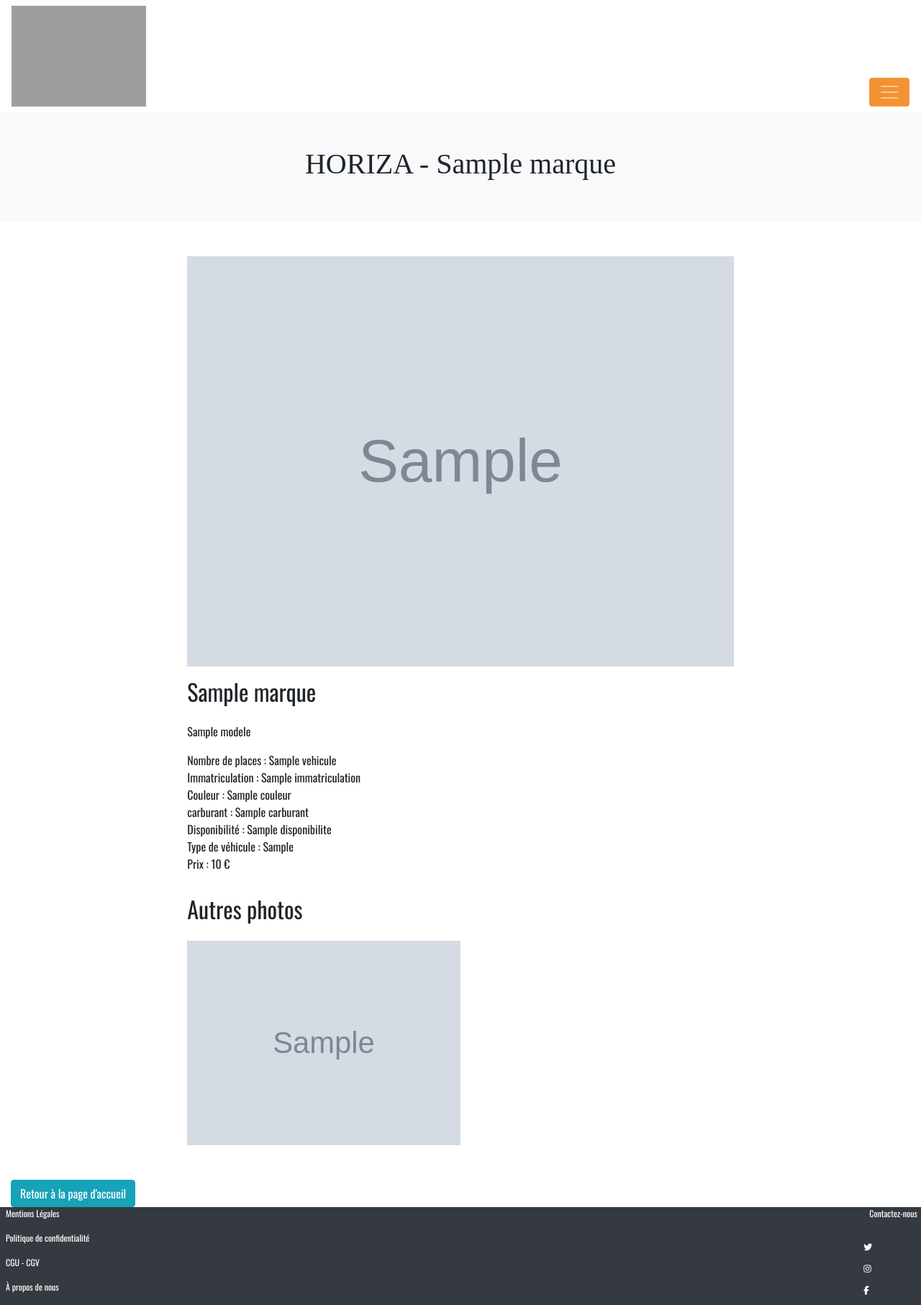
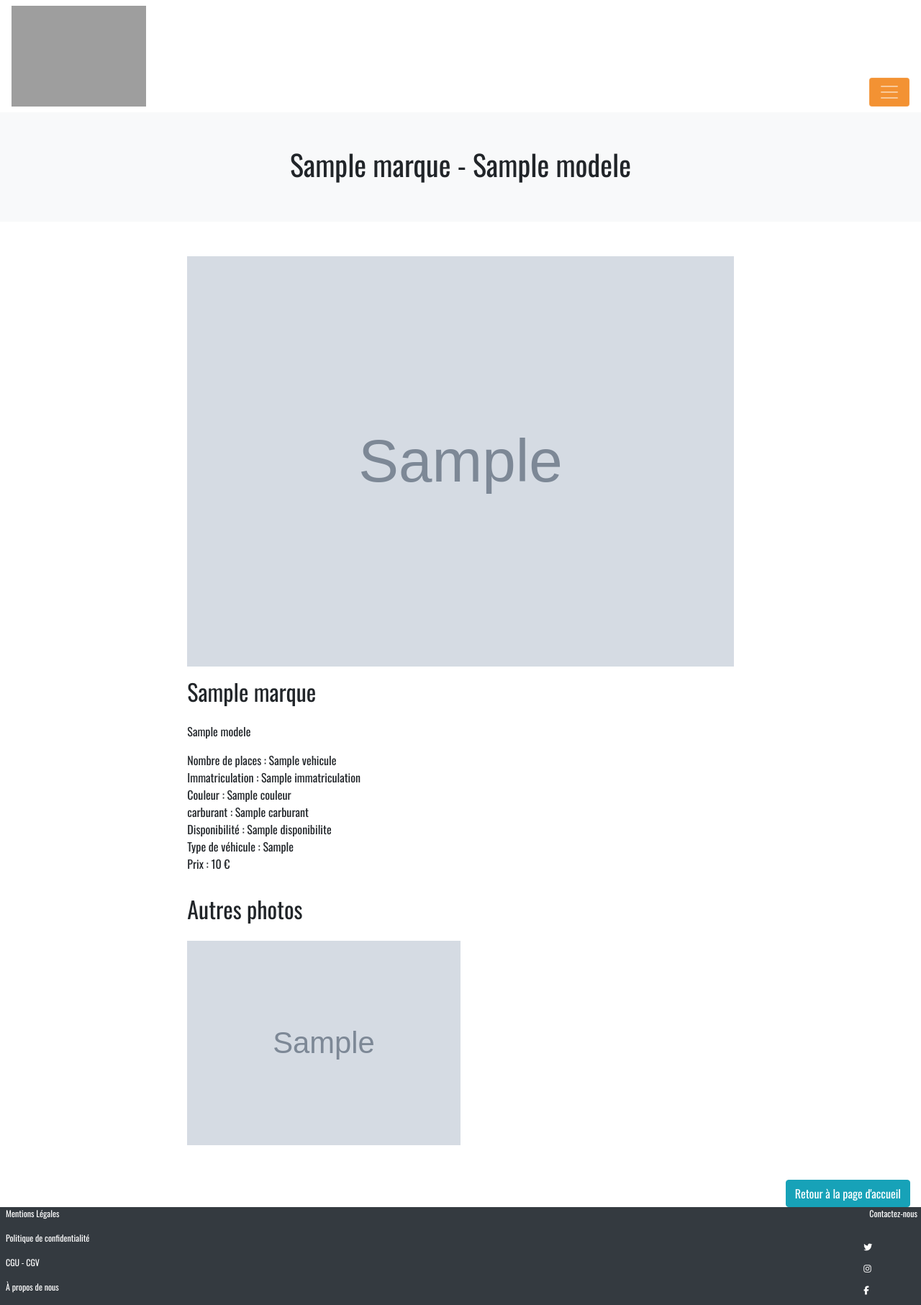
Before and after one commit to colinos10/horiza, a Symfony app: template templates/home/vehicule.html.twig in a window 1280 px wide. Shown: the whole page at 72% size. Run offline with Twig, Linux system fonts and the light colour scheme; the template is opened without the code that fills it: most values are stand-ins (such as "Sample title", 1, 10 or a date in 2020); grey boxes marked "Sample" are stand-in pictures; some libraries are stand-ins or nearby versions; some web fonts are replaced; grey boxes are pictures that could not be loaded.

```diff
--- a/public/css/style.css
+++ b/public/css/style.css
@@ -17,7 +17,7 @@
 /* ******************* Police Ecriture ************************ */
 
 h1 {
-  font-family: CaviarDreams;
+  font-family:'Oswald', sans-serif;
 }
 
 p,
--- a/templates/contact/contact.html.twig
+++ b/templates/contact/contact.html.twig
@@ -58,13 +58,14 @@
 
                 <div class="col-6 offset-3 text-right mb-3">
                     {{ form_widget(contactForm.envoyer) }}
+                    <a href="{{ path('home') }}" type="button" class="btn btn-info">Retour à la page d'accueil</a>
+
                 </div>
 
             </div>
 
         {{ form_end(contactForm) }}
 
-        <a href="{{ path('home') }}" type="button" class="btn btn-info">Retour à la page d'accueil</a>
 
     </main>
 
--- a/templates/home/vehicule.html.twig
+++ b/templates/home/vehicule.html.twig
@@ -5,7 +5,7 @@
 {% block body %}
 
     <header class="container-fluid p-5 text-center bg-light">
-        <h1>HORIZA - {{ vehicule.marque }}</h1>
+        <h1>{{ vehicule.marque }} - {{ vehicule.modele }}</h1>
     </header>
 
     <main class="container-fluid">
@@ -31,7 +31,12 @@
                 </div>
             {% endif %}
         </div>
-        <a href="{{ path('home') }}" type="button" class="btn btn-info">Retour à la page d'accueil</a>
+
+
+
+        <div class="text-right">
+            <a href="{{ path('home') }}" type="button" class="btn btn-info">Retour à la page d'accueil</a>
+        </div>
     </main>
 
 {% endblock %}
--- a/templates/security/login.html.twig
+++ b/templates/security/login.html.twig
@@ -4,9 +4,9 @@
 
 {% block body %}
 
-    <header class="container-fluid p-5 text-center bg-light">
+    <div class="container-fluid p-5 text-center bg-light">
         <h2>Connexion</h2>
-    </header>
+    </div>
 
     <main class="container-fluid p-5">
 
```
